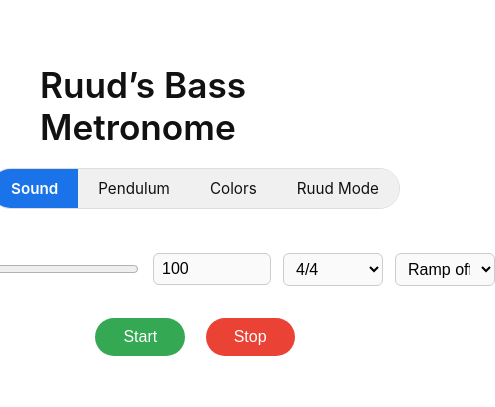
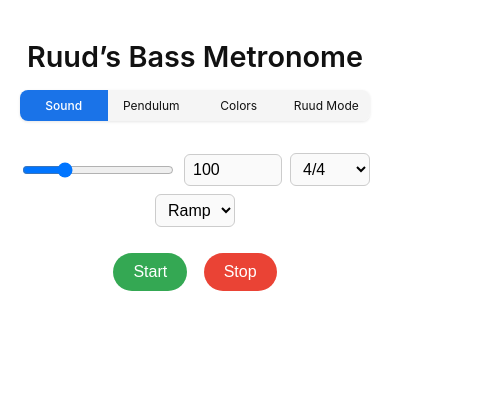
Before and after one commit to rpmoers/ruuds-metronome, a plain HTML site: page index.html in a window 390 px wide. Shown: the whole page, 495 px wide, since content can reach past the window. Drawn offline with Linux system fonts and the light colour scheme.

Commit message:
Update index.html

```diff
--- a/index.html
+++ b/index.html
@@ -2,6 +2,7 @@
 <html lang="en">
 <head>
   <meta charset="UTF-8">
+  <meta name="viewport" content="width=device-width, initial-scale=1.0">
   <title>Ruud's Bass Metronome</title>
   <style>
     body {
@@ -9,53 +10,75 @@
       background: #fff;
       color: #111;
       margin: 0;
-      padding: 40px;
+      padding: 20px;
       display: flex;
       flex-direction: column;
       align-items: center;
     }
     h1 {
-      font-size: 2.2rem;
+      font-size: 1.8rem;
       font-weight: 600;
-      margin-bottom: 20px;
+      margin-bottom: 16px;
+      text-align: center;
     }
 
-    /* Segmented control (modes) */
+    /* Segmented control (Material style) */
     .segmented {
       display: flex;
-      border: 1px solid #ddd;
-      border-radius: 9999px;
+      border-radius: 8px;
       overflow: hidden;
-      margin-bottom: 28px;
-      width: fit-content;
+      margin-bottom: 20px;
+      width: 100%;
+      max-width: 400px;
+      box-shadow: 0 1px 3px rgba(0,0,0,0.1);
     }
     .segmented label {
-      padding: 10px 20px;
+      flex: 1;
+      padding: 10px;
+      text-align: center;
+      font-size: 0.9rem;
       cursor: pointer;
-      background: #f0f0f0;
-      font-size: 0.95rem;
+      background: #f5f5f5;
+      transition: background 0.2s, color 0.2s;
       white-space: nowrap;
-      transition: background 0.2s, color 0.2s;
+      overflow: hidden;
+      text-overflow: ellipsis;
     }
     .segmented input { display: none; }
     .segmented input:checked + label {
       background: #1A73E8;
-      color: #fff;
-      font-weight: 600;
+      color: white;
+      font-weight: 500;
+    }
+    .segmented label:active {
+      background: #e0e0e0;
+    }
+
+    @media (max-width: 480px) {
+      .segmented label {
+        font-size: 0.75rem;
+        padding: 8px;
+      }
     }
 
     /* Control row */
     .control-row {
       display: flex;
+      flex-wrap: wrap;
       align-items: center;
-      gap: 12px;
-      margin: 16px 0 24px;
-      width: 600px;
+      gap: 8px;
+      margin: 12px 0 20px;
+      width: 100%;
+      max-width: 500px;
       justify-content: center;
     }
-    input[type=range] { flex: 1; min-width: 160px; }
+    input[type=range] {
+      flex: 1;
+      min-width: 140px;
+    }
     input[type=number], select {
-      width: 100px;
+      flex: 0 0 auto;
+      width: 80px;
       padding: 6px 8px;
       border: 1px solid #ccc;
       border-radius: 6px;
@@ -65,8 +88,8 @@
 
     /* Buttons */
     button {
-      margin: 8px;
-      padding: 10px 28px;
+      margin: 6px;
+      padding: 10px 20px;
       border: none;
       border-radius: 9999px;
       font-size: 1rem;
@@ -81,11 +104,13 @@
 
     /* Metronome box */
     #metronome {
-      margin: 40px auto 120px auto;
-      width: 200px; height: 300px;
+      margin: 30px auto 60px auto;
+      width: 80%;
+      max-width: 220px;
+      aspect-ratio: 2 / 3;
       background: #f9f9f9;
       border: 1px solid #ddd;
-      border-radius: 20px;
+      border-radius: 16px;
       position: relative;
       box-shadow: 0 2px 10px rgba(0, 0, 0, 0.05);
       display: none;
@@ -93,26 +118,28 @@
       overflow: hidden;
     }
     #arm {
-      width: 6px; height: 250px;
+      width: 4px; height: 80%;
       background: #111;
       position: absolute;
-      bottom: 20px; left: 50%;
+      bottom: 10%;
+      left: 50%;
       transform-origin: bottom center;
       transform: rotate(0deg);
     }
     #weight {
-      width: 20px; height: 20px;
+      width: 16px; height: 16px;
       background: #ffbf12;
       border-radius: 50%;
       position: absolute;
-      top: 40px; left: -7px;
+      top: 15%;
+      left: -6px;
     }
 
     /* Colors mode sound toggle */
     #colorSoundToggle {
       display: none;
       margin-top: 10px;
-      font-size: 0.95rem;
+      font-size: 0.9rem;
       align-items: center;
       justify-content: center;
       gap: 8px;
@@ -120,8 +147,8 @@
     .switch {
       position: relative;
       display: inline-block;
-      width: 40px;
-      height: 20px;
+      width: 36px;
+      height: 18px;
     }
     .switch input { display: none; }
     .slider {
@@ -135,14 +162,14 @@
     .slider:before {
       position: absolute;
       content: "";
-      height: 14px; width: 14px;
+      height: 12px; width: 12px;
       left: 3px; bottom: 3px;
       background-color: white;
       border-radius: 50%;
       transition: .3s;
     }
     input:checked + .slider { background-color: #34A853; }
-    input:checked + .slider:before { transform: translateX(20px); }
+    input:checked + .slider:before { transform: translateX(18px); }
   </style>
 </head>
 <body>
@@ -216,7 +243,6 @@
     const colorSoundToggle = document.getElementById("colorSoundToggle");
     const colorSound = document.getElementById("colorSound");
 
-    // Clamp helper
     function clamp(v, lo, hi){ return Math.min(hi, Math.max(lo, v || 0)); }
 
     bpmSlider.addEventListener("input", () => {
@@ -273,7 +299,6 @@
       const msPerBeat = (60 / bpm) * 1000;
       if (!nextBeatTime) nextBeatTime = timestamp;
 
-      // pendulum swing
       const mode = getMode();
       if (mode === "pendulum" || mode === "ruud") {
         const msPerSwing = msPerBeat * 2;
@@ -289,7 +314,6 @@
         if (currentBeat === 0) {
           barCounter++;
 
-          // Ramp up/down every 4 bars
           if (rampSelect.value === "up" && barCounter % 4 === 0) {
             bpm = clamp(bpm + 1, 30, 300);
           }
@@ -299,7 +323,6 @@
           bpmSlider.value = bpm;
           bpmInput.value = bpm;
 
-          // Ruud mode chaos
           if (mode === "ruud") {
             const drift = (Math.random() < 0.5 ? -1 : 1) * (5 + Math.floor(Math.random() * 6));
             bpm = clamp(bpm + drift, 30, 300);
@@ -317,12 +340,10 @@
     function startMetronome() {
       bpm = clamp(parseInt(bpmSlider.value, 10), 30, 300);
       beatsPerMeasure = parseInt(beatsSelect.value, 10);
-
       updateDisplayMode();
       running = true;
       currentBeat = 0;
       barCounter = 0;
-
       nextBeatTime = 0;
       requestAnimationFrame(animate);
     }
@@ -333,12 +354,10 @@
       metronomeBox.style.background = "#f9f9f9";
     }
 
-    // Mode switching
     document.querySelectorAll("input[name='mode']").forEach(el => {
       el.addEventListener("change", updateDisplayMode);
     });
 
-    // Keyboard: Space / Enter toggles start/stop
     document.addEventListener("keydown", (e) => {
       if (e.code === "Space" || e.code === "Enter") {
         e.preventDefault();
```
